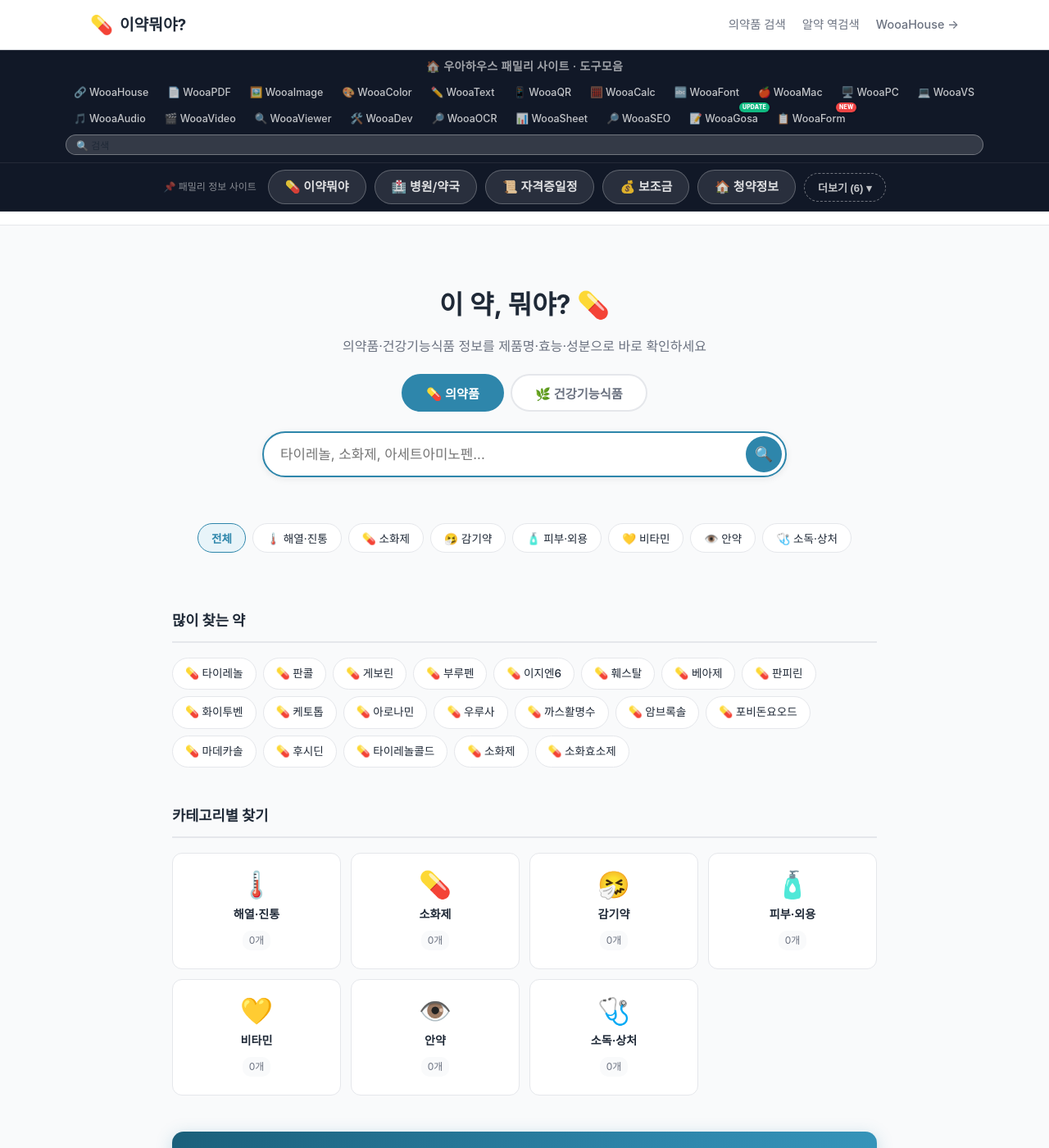
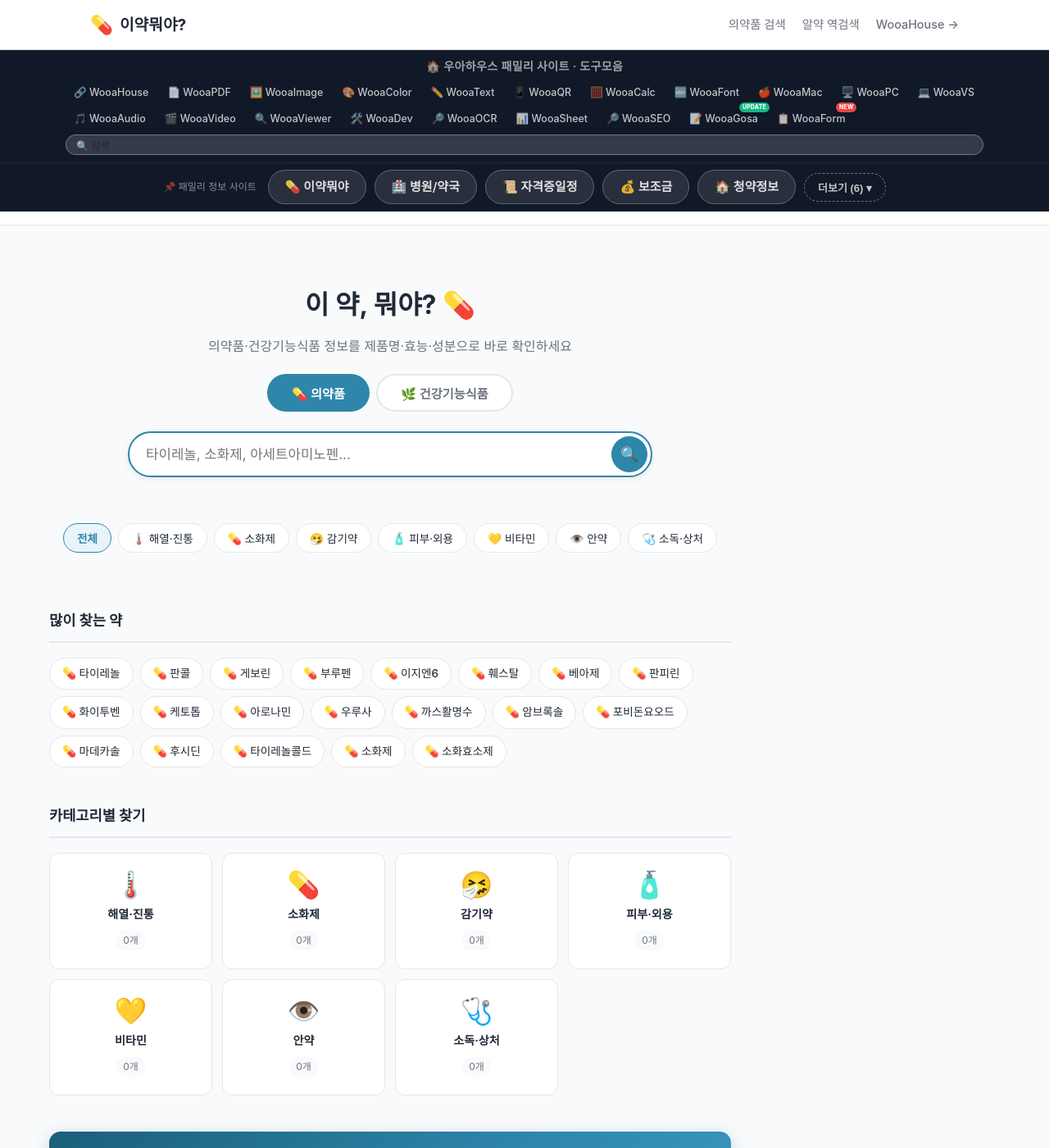
Before and after one commit to ingmaster83-code/wooayak, a Jekyll site: the page built from index.html, in a window 1280 px wide and 1400 px high. Shown: the whole window at 82% size. Built offline with Jekyll 4.4.1, drawn with Linux system fonts in a browser that asks for light colours; some web fonts are replaced; comment, search, counter and statistics services are not loaded.

Commit message:
Add desktop sidebar ad to home/identify/drug/supplement pages (previously missing entirely)

```diff
--- a/_layouts/drug.html
+++ b/_layouts/drug.html
@@ -2,6 +2,7 @@
 layout: default
 ---
 
+<div class="market-layout">
 <div class="drug-page">
 
   <!-- 브레드크럼 -->
@@ -147,6 +148,11 @@
   </script>
 
 </div>
+<aside class="market-sidebar">
+  <ins class="adsbygoogle" style="display:block" data-ad-client="ca-pub-6464921081676309" data-ad-slot="6255378195" data-ad-format="auto" data-full-width-responsive="true"></ins>
+  <script>(adsbygoogle = window.adsbygoogle || []).push({});</script>
+</aside>
+</div>
 
 <script>
 // 탭 전환
--- a/_layouts/supplement.html
+++ b/_layouts/supplement.html
@@ -2,6 +2,7 @@
 layout: default
 ---
 
+<div class="market-layout">
 <div class="drug-page">
 
   <nav class="breadcrumb" aria-label="위치">
@@ -112,6 +113,11 @@
   </script>
 
 </div>
+<aside class="market-sidebar">
+  <ins class="adsbygoogle" style="display:block" data-ad-client="ca-pub-6464921081676309" data-ad-slot="6255378195" data-ad-format="auto" data-full-width-responsive="true"></ins>
+  <script>(adsbygoogle = window.adsbygoogle || []).push({});</script>
+</aside>
+</div>
 
 <script>
 document.querySelectorAll('.tab-btn').forEach(btn => {
--- a/assets/css/main.css
+++ b/assets/css/main.css
@@ -547,3 +547,9 @@
 }
 .our-sites-links a:hover { background: rgba(255,255,255,.12); color: #fff; }
 .our-sites-links a.active { background: rgba(255,255,255,.18); color: #fff; }
+
+/* ===== 사이드바 레이아웃 ===== */
+.market-layout { display: flex; gap: 28px; max-width: 1200px; margin: 0 auto; align-items: flex-start; }
+.market-layout > *:first-child { flex: 1; min-width: 0; margin: 0; }
+.market-sidebar { width: 300px; flex-shrink: 0; position: sticky; top: 76px; }
+@media (max-width: 1024px) { .market-sidebar { display: none; } }
--- a/identify/index.html
+++ b/identify/index.html
@@ -4,6 +4,7 @@
 description: 알약의 모양, 색상, 식별문자로 약 이름을 찾아보세요. 이약뭐야? 알약 역검색 서비스.
 ---
 
+<div class="market-layout">
 <div class="identify-page">
 
   <nav class="breadcrumb" style="padding:12px 0 0">
@@ -141,5 +142,10 @@
   </div>
 
 </div>
+<aside class="market-sidebar">
+  <ins class="adsbygoogle" style="display:block" data-ad-client="ca-pub-6464921081676309" data-ad-slot="6255378195" data-ad-format="auto" data-full-width-responsive="true"></ins>
+  <script>(adsbygoogle = window.adsbygoogle || []).push({});</script>
+</aside>
+</div>
 
 <script src="{{ '/assets/js/identify.js' | relative_url }}"></script>
--- a/index.html
+++ b/index.html
@@ -4,6 +4,7 @@
 description: 이 약 뭐야? 제품명, 효능, 성분으로 일반의약품 정보를 바로 찾아보세요. 식약처 공공데이터 기반.
 ---
 
+<div class="market-layout">
 <div class="search-page">
 
   <div class="search-hero">
@@ -171,6 +172,11 @@
   </div><!-- /homeSections -->
 
 </div>
+<aside class="market-sidebar">
+  <ins class="adsbygoogle" style="display:block" data-ad-client="ca-pub-6464921081676309" data-ad-slot="6255378195" data-ad-format="auto" data-full-width-responsive="true"></ins>
+  <script>(adsbygoogle = window.adsbygoogle || []).push({});</script>
+</aside>
+</div>
 
 <script src="https://cdn.jsdelivr.net/npm/fuse.js@7.0.0/dist/fuse.min.js"></script>
 <script src="{{ '/assets/js/search.js' | relative_url }}"></script>
```
